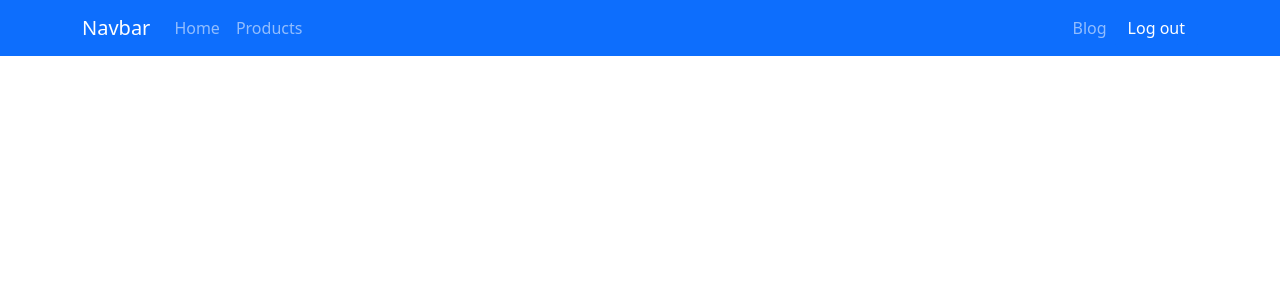
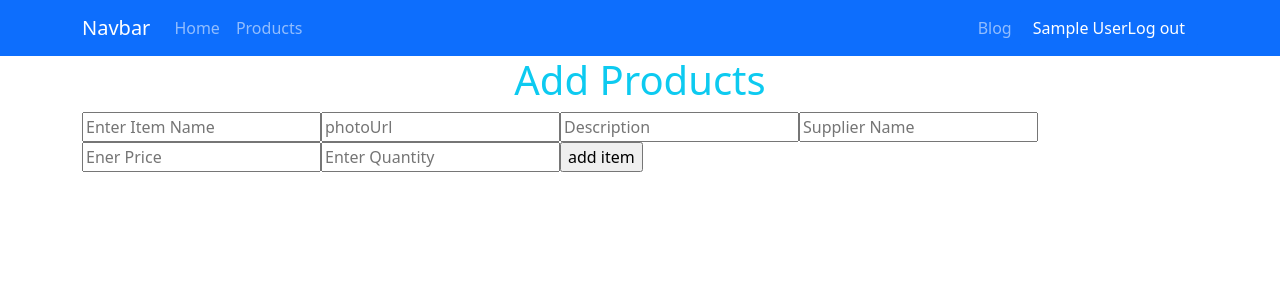
Before and after one commit to Emran12/warehouse-management-client-side, a React (Create React App) app: page /additem in a window 1280 px wide. Shown: the top 300 px of the page. Built offline with nearby package versions, Linux system fonts and the light colour scheme; no server answers; sample sign-in values are in the browser's storage.

Commit message:
added single item form in inventories management page

```diff
--- a/package.json
+++ b/package.json
@@ -12,6 +12,7 @@
     "react-bootstrap": "^2.3.1",
     "react-dom": "^18.1.0",
     "react-firebase-hooks": "^5.0.3",
+    "react-hook-form": "^7.31.1",
     "react-router-dom": "^6.3.0",
     "react-scripts": "5.0.1",
     "react-toastify": "^9.0.1",
--- a/src/App.js
+++ b/src/App.js
@@ -9,6 +9,7 @@ import Products from "./components/Products/Products";
 import RequireAuth from "./components/RequireAuth/RequireAuth";
 import Product from "./components/Product/Product";
 import ManageProducts from "./components/ManageProducts/ManageProducts";
+import AddItem from "./components/AddItem/AddItem";
 
 function App() {
   return (
@@ -31,6 +32,7 @@ function App() {
           element={<ManageProducts></ManageProducts>}
         ></Route>
         <Route path="/blog" element={<Blog></Blog>}></Route>
+        <Route path="/additem" element={<AddItem></AddItem>}></Route>
         <Route path="/register" element={<Register></Register>}></Route>
         <Route path="/login" element={<Login></Login>}></Route>
       </Routes>
--- /dev/null
+++ b/src/components/AddItem/AddItem.js
@@ -0,0 +1,57 @@
+import React from "react";
+import { useForm } from "react-hook-form";
+
+const AddItem = () => {
+  const {
+    register,
+    handleSubmit,
+    formState: { errors },
+  } = useForm();
+  const onSubmit = (data) => {
+    fetch("http://localhost:5000/products", {
+      method: "POST", // or 'PUT'
+      headers: {
+        "Content-Type": "application/json",
+      },
+      body: JSON.stringify(data),
+    })
+      .then((response) => response.json())
+      .then((data) => {
+        console.log("Success:", data);
+      });
+  };
+  return (
+    <div className="container mx-auto">
+      <h1 className="text-center text-info fs-1 text-bold">Add Products</h1>
+      <form onSubmit={handleSubmit(onSubmit)}>
+        <input {...register("productName")} placeholder="Enter Item Name" />
+        <input
+          {...register("img", { required: true })}
+          placeholder="photoUrl"
+        />
+        {errors.photoUrl && <p>photoUrl is required.</p>}
+        <input
+          {...register("description", { required: true })}
+          placeholder="Description"
+        />
+        <input
+          {...register("supplierName", { required: true })}
+          placeholder="Supplier Name"
+        />
+        <input
+          {...register("price", { pattern: /\d+/ })}
+          placeholder="Ener Price"
+        />
+        {errors.age && <p>Please enter number for price.</p>}
+        <input
+          {...register("quantity", { pattern: /\d+/ })}
+          placeholder="Enter Quantity"
+        />
+        {errors.age && <p>Please enter number for quantity.</p>}
+        <input type="submit" value={`add item`} />
+      </form>
+    </div>
+  );
+};
+
+export default AddItem;
--- a/src/components/Header/Header.js
+++ b/src/components/Header/Header.js
@@ -24,7 +24,7 @@ const Header = () => {
             <Nav className="ms-auto">
               <Nav.Link href="/blog">Blog</Nav.Link>
               {user ? (
-                <Button onClick={logout}>Log out</Button>
+                <Button onClick={logout}>{user.displayName}Log out</Button>
               ) : (
                 <Nav.Link href="/login">Log in</Nav.Link>
               )}
--- a/src/components/ManageProducts/ManageProducts.js
+++ b/src/components/ManageProducts/ManageProducts.js
@@ -10,10 +10,6 @@ const ManageProducts = () => {
       .then((res) => res.json())
       .then((data) => setProducts(data));
   }, []);
-
-  const handleProductDetails = (id) => {
-    navigate(`/product/${id}`);
-  };
 
   const handleDeleteProduct = (id) => {
     const url = `http://localhost:5000/product/${id}`;
@@ -30,10 +26,15 @@ const ManageProducts = () => {
     }
   };
 
+  const handleAddItem = () => {
+    navigate("/additem");
+  };
+
   return (
-    <div>
-      <div className="container mt-4 mb-2">
+    <div className="container">
+      <div className="mt-4 mb-2">
         <h1 className="text-center text-info text-bold">Products</h1>
+        {products.length > 0 && (
           <Table striped bordered hover size="sm">
             <thead>
               <tr>
@@ -42,7 +43,6 @@ const ManageProducts = () => {
                 <th>Supplier Name</th>
                 <th>Price</th>
                 <th>Quantity</th>
-              <th>Add Item</th>
                 <th>Del.Item</th>
               </tr>
             </thead>
@@ -55,9 +55,6 @@ const ManageProducts = () => {
                   <td className="text-center">${product.price}</td>
                   <td className="text-center">{product.quantity}</td>
                   <td className="text-center">
-                  <Button>+</Button>
-                </td>
-                <td className="text-center">
                     <Button onClick={() => handleDeleteProduct(product._id)}>
                       X
                     </Button>
@@ -66,7 +63,9 @@ const ManageProducts = () => {
               </tbody>
             ))}
           </Table>
+        )}
       </div>
+      <Button onClick={handleAddItem}>Add New Item</Button>
     </div>
   );
 };
--- a/src/components/Product/Product.js
+++ b/src/components/Product/Product.js
@@ -6,7 +6,6 @@ import { useParams } from "react-router-dom";
 const Product = () => {
   const { id } = useParams();
   const [product, setProduct] = useState({});
-
   useEffect(() => {
     const url = `http://localhost:5000/product/${id}`;
     fetch(url)
@@ -19,14 +18,19 @@ const Product = () => {
     qnty -= 1;
     product.quantity = qnty;
     if (product.quantity <= 0) product.quantity = 0;
-    const updatedProduct = {
-      method: "PUT",
-      headers: { "content-type": "application/json" },
-      body: JSON.stringify({ quantity: product.quantity }),
-    };
-    fetch(`http://localhost:5000/product/${id}`, updatedProduct)
-      .then((res) => res.json())
-      .then((data) => setProduct(data));
+    const data = product;
+    fetch(`http://localhost:5000/product/${id}`, {
+      method: "PUT", // or 'PUT'
+      headers: {
+        "Content-Type": "application/json",
+      },
+      body: JSON.stringify(data),
+    })
+      .then((response) => response.json())
+      .then((data) => {
+        console.log("Success:", data);
+        setProduct(data);
+      });
   };
 
   return (
--- a/src/components/Products/Products.js
+++ b/src/components/Products/Products.js
@@ -21,7 +21,7 @@ const Products = () => {
       <div className="container mt-4 mb-2">
         <h1 className="text-center text-info text-bold">Products</h1>
         <Row xs={1} md={2} lg={3} className="g-4">
-          {products.slice(0, 6).map((product) => (
+          {products.slice(0, 13).map((product) => (
             <div key={product._id}>
               <Col>
                 <Card style={{ width: "20rem" }}>
@@ -66,7 +66,7 @@ const Products = () => {
       </div>
       <div className="container text-center mt-3">
         <Link
-          className="text-decoration-none text-white bg-primary border p-2 rounded font-bold fs-2"
+          className="text-decoration-none text-white bg-primary border p-2 rounded font-bold fs-3"
           to="/manageproducts"
         >
           Manage Products
```
Also changed, not shown: 1 other file (tests, documents, lock files or other folders). Lines whose indentation alone changed are shown as unchanged.
